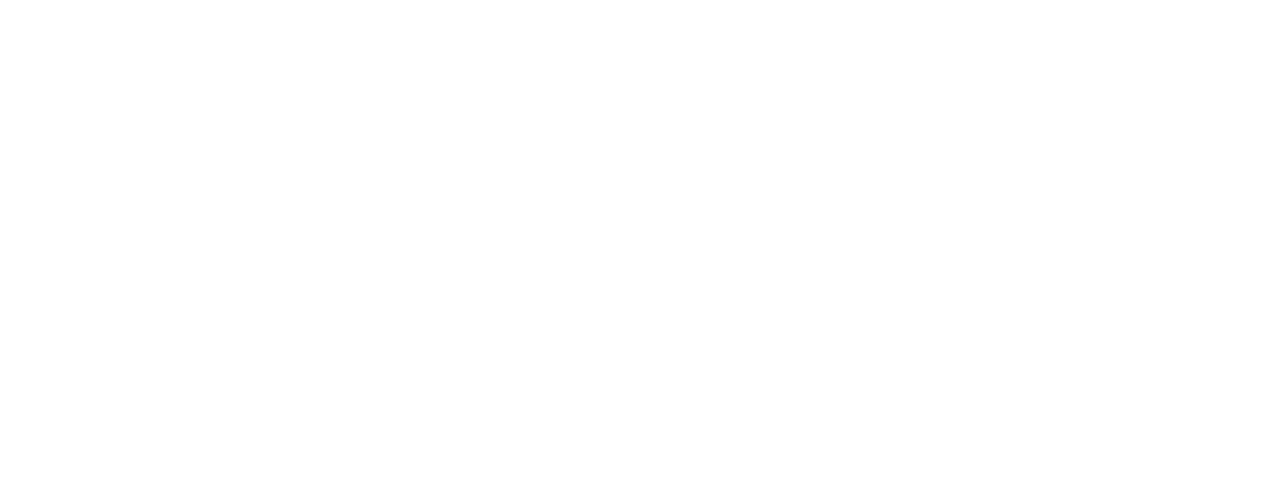
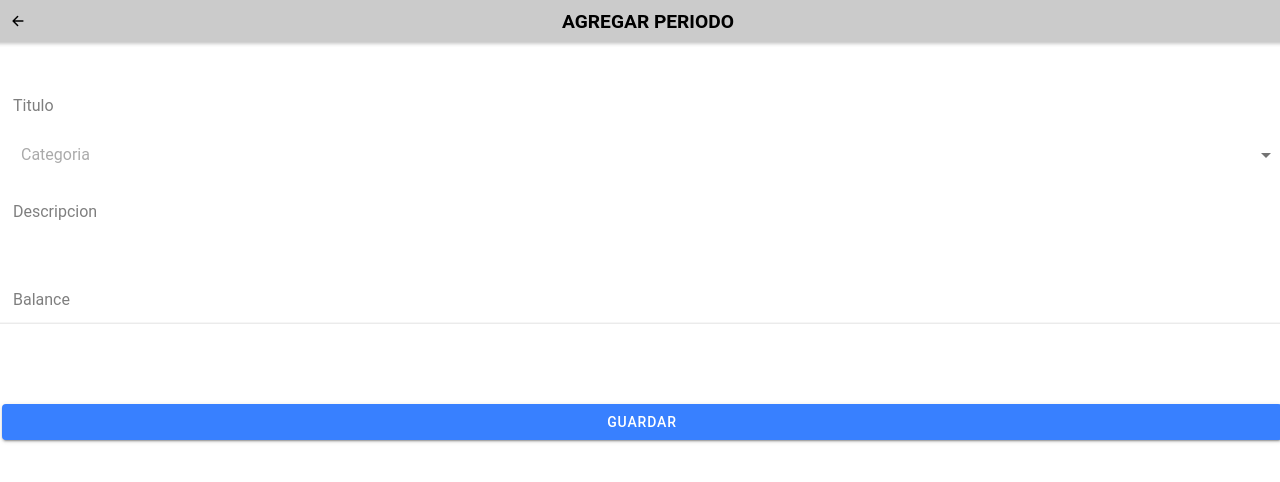
Before and after one commit to kmacho16/my-month-ionic, a React (Create React App) app: page /detail/1/add in a window 1280 px wide. Shown: the top 482 px of the page. Built offline with nearby package versions, Linux system fonts and the light colour scheme.

Commit message:
feat: add detail

```diff
--- a/src/App.tsx
+++ b/src/App.tsx
@@ -25,6 +25,7 @@ import Add from './pages/add/Add';
 import Detail from './pages/detail/Detail';
 import { Provider } from 'react-redux'
 import { store } from './store'
+import AddDetail from './pages/detail/addDetail/addDetail';
 
 setupIonicReact();
 
@@ -39,6 +40,9 @@ const App: React.FC = () => (
           <Route exact path="/add">
             <Add />
           </Route>
+          <Route exact path="/detail/:id/add">
+            <AddDetail />
+          </Route>
           <Route exact path="/detail/:id">
             <Detail />
           </Route>
--- a/src/pages/add/Add.tsx
+++ b/src/pages/add/Add.tsx
@@ -4,65 +4,27 @@ import { FC, useState } from "react";
 import styles from './Add.module.css';
 import { useHistory } from 'react-router';
 import Title from "../../components/Title/Title";
+import { getMonth, months } from "../../utils/months";
+import { useDispatch } from "react-redux";
+import { callPostResume } from "../../state/resumes.slice";
+import { formatterPeso } from "../../utils/formatter";
 
 const Add: FC<any> = () => {
+    const dispatch = useDispatch();
     const [present] = useIonPicker();
     const history = useHistory();
 
-    const [month, setMonth] = useState('01');
-    const [initialBalance, setInitialBalance] = useState<string>();
+    const [month, setMonth] = useState<string>('01');
+    const [initialBalance, setInitialBalance] = useState<number>(0);
+    const addRecord = () =>{
+        const data:{month:string, balance: string} = {
+            month,
+            balance: String(initialBalance)!
+        }
+        console.log("ooo", data);
+        dispatch(callPostResume(data));
 
-    const months = [
-        {
-            text: 'Enero',
-            value: '01',
-        },
-        {
-            text: 'Febrero',
-            value: '02',
-        },
-        {
-            text: 'Marzo',
-            value: '03',
-        },
-        {
-            text: 'Abril',
-            value: '04',
-        },
-        {
-            text: 'Mayo',
-            value: '05',
-        },
-        {
-            text: 'Junio',
-            value: '06',
-        },
-        {
-            text: 'Julio',
-            value: '07',
-        },
-        {
-            text: 'Agosto',
-            value: '08',
-        },
-        {
-            text: 'Septiembre',
-            value: '09',
-        },
-        {
-            text: 'Octubre',
-            value: '10',
-        },
-        {
-            text: 'Noviembre',
-            value: '11',
-        },
-        {
-            text: 'Diciembre',
-            value: '12',
-        },
-    ];
-
+    }
     const openPicker = async () => {
         present({
             columns: [
@@ -93,7 +55,7 @@ const Add: FC<any> = () => {
                 <br />
                 <IonRow>
                     <IonCol size="10" class={styles.select}>
-                        <IonLabel class={styles.labelMonth}>{months.find(i => i.value == month)?.text}</IonLabel>
+                        <IonLabel class={styles.labelMonth}>{getMonth(month)}</IonLabel>
                     </IonCol>
                     <IonCol size="2">
                         <IonButton onClick={openPicker}>
@@ -103,11 +65,11 @@ const Add: FC<any> = () => {
                 </IonRow>
                 <IonRow>
                     <IonCol>
-                        <IonInput value={initialBalance} placeholder="Balance" onIonChange={(e) => setInitialBalance("")} clearInput></IonInput>
+                        <IonInput value={formatterPeso.format(initialBalance!)} placeholder="Balance" onIonChange={(e) => setInitialBalance(e.target.value as number)} clearInput></IonInput>
                     </IonCol>
                 </IonRow>
                 <IonFooter>
-                    <IonButton className={styles.saveBtn} >
+                    <IonButton onClick={addRecord} className={styles.saveBtn} >
                         Guardar
                     </IonButton>
                 </IonFooter>
--- a/src/pages/detail/Detail.tsx
+++ b/src/pages/detail/Detail.tsx
@@ -2,18 +2,24 @@ import { IonContent, IonFab, IonFabButton, IonFabList, IonHeader, IonIcon, IonPa
 import { add, arrowDownSharp, arrowRedo, share, trendingDown, trendingUp } from "ionicons/icons";
 import React, { FC, useEffect, useState } from "react";
 import { useDispatch, useSelector } from "react-redux";
-import { useParams } from "react-router";
+import { useHistory, useParams } from "react-router";
 import ListDetail from "../../components/ListDetail/ListDetail";
 import Title from "../../components/Title/Title";
 import DetailItem from "../../interface/detailItem.interface";
 import { callDetails } from "../../state/details.slice";
 import { RootState } from "../../store";
 import styles from './Detail.module.css'
+
 const Detail: FC<any> = () => {
+    const history = useHistory();
     let { id } = useParams<{ id: string }>();
     const dispatch = useDispatch();
     const [details, setDetails] = useState<DetailItem[]>([]);
     const detailState = useSelector((state: RootState) => state.details);
+
+    const redirectAdd = () => {
+        history.push(`${id}/add`);
+      }
 
     useEffect(() => {
         dispatch(callDetails(id));
@@ -46,6 +52,7 @@ const Detail: FC<any> = () => {
                         </IonFabButton>
                         <IonFabList side="top">
                             <IonFabButton color='success' onClick={() => {
+                                redirectAdd()
                             }}>
                                 <IonIcon icon={trendingDown} />
                             </IonFabButton>
--- /dev/null
+++ b/src/pages/detail/addDetail/addDetail.module.css
@@ -0,0 +1,33 @@
+.title {
+    text-align: center;
+    background-color: #cbcbcb;
+    padding: 0.6rem;
+}
+.title span{
+    text-transform: uppercase;
+    font-weight: bold;
+    font-size: 1.2rem;
+}
+.title .back{
+    float: left;
+    height: 22px;
+    cursor: pointer;
+}
+.select {
+    text-align: center;
+    margin: auto;
+}
+
+.labelMonth{
+    text-transform: uppercase;
+    font-weight: bold;
+}
+
+.saveBtn{
+    width: 100%;
+    margin-top: 5rem;
+}
+
+.colorRed .select-alert .sc-ion-alert-md {
+    color: darkred !important;
+}
--- /dev/null
+++ b/src/pages/detail/addDetail/addDetail.tsx
@@ -0,0 +1,86 @@
+import { IonButton, IonCol, IonContent, IonFooter, IonInput, IonItem, IonLabel, IonList, IonPage, IonRow, IonSelect, IonSelectOption, IonTextarea } from "@ionic/react";
+import React, { FC, useEffect, useState } from "react";
+import { useHistory } from "react-router";
+import Title from "../../../components/Title/Title";
+import { formatterPeso } from "../../../utils/formatter";
+import styles from './addDetail.module.css';
+
+const AddDetail: FC<any> = () => {
+    const [balance, setBalance] = useState<string>("");
+    const [category, setCategory] = useState<string>("");
+    const [description, setDescription] = useState<string>();
+    const [title, setTitle] = useState<string>();
+
+    const categories = [
+        {
+            value: "ocio",
+            text: "Ocio"
+        },
+        {
+            value: "obligaciones",
+            text: "Obligaciones"
+        },
+        {
+            value: "hogar",
+            text: "Hogar"
+        },
+        {
+            value: "mercado",
+            text: "Mercado"
+        },
+        {
+            value: "otros",
+            text: "Otros"
+        },
+    ];
+
+    const saveDetail = () => {
+        const data = {
+            balance,
+            category,
+            description,
+            title
+        }
+        console.log("data", data);
+    }
+
+    useEffect(()=>{
+        console.log("balance", balance);
+    },[balance])
+
+    return (
+        <>
+            <IonPage>
+                <IonContent>
+                    <Title title="agregar periodo" back={true} />
+                    <br />
+                    <IonRow>
+                        <IonCol size="12">
+                            <IonInput placeholder="Titulo" type="text" value={title} onIonChange={(e: any) => { setTitle(e.detail.value) }} />
+                        </IonCol>
+                        <IonCol size="12">
+                            <IonSelect value={category} onIonChange={(e) => { setCategory(e.detail.value) }} placeholder="Categoria">
+                                {categories.map(cat => (
+                                    <IonSelectOption value={cat.value}>{cat.text}</IonSelectOption>
+                                ))}
+                            </IonSelect>
+                        </IonCol>
+                        <IonCol size="12">
+                            <IonTextarea rows={3} cols={20} placeholder="Descripcion" value={description} onIonChange={e => setDescription(e.detail.value!)}></IonTextarea>
+                        </IonCol>
+                        <IonCol size="12">
+                            <IonInput value={balance!} placeholder="Balance" onIonChange={(e) => setBalance(e.target.value as string)} clearInput></IonInput>
+                        </IonCol>
+                    </IonRow>
+                    <IonFooter>
+                        <IonButton onClick={saveDetail} className={styles.saveBtn} >
+                            Guardar
+                        </IonButton>
+                    </IonFooter>
+                </IonContent>
+            </IonPage>
+        </>
+    );
+}
+
+export default AddDetail;
--- a/src/services/resumes.service.ts
+++ b/src/services/resumes.service.ts
@@ -1,4 +1,13 @@
-export const getAll = async():Promise<{}>  =>{
-    const data =  await fetch(`https://bqmagrjds2.execute-api.us-west-2.amazonaws.com/resumes`);
+export const getAll = async (): Promise<{}> => {
+    const data = await fetch(`https://bqmagrjds2.execute-api.us-west-2.amazonaws.com/resumes`);
     return data.json();
 };
+
+export const post = async (d: { month: string, balance: string }): Promise<{}> => {
+    const data = await fetch(`https://bqmagrjds2.execute-api.us-west-2.amazonaws.com/resumes`,
+        {
+            method: 'PUT',
+            body: JSON.stringify(d)
+        });
+    return data.json();
+};
--- a/src/state/resumes.slice.ts
+++ b/src/state/resumes.slice.ts
@@ -26,8 +26,9 @@ export const resumesSlice = createSlice({
             state.resumes = action.payload.resumes;
             state.status = action.payload.status;
         },
+        callPostResume: (state, action: PayloadAction<{month: string, balance: string}>) => {}
     }
 })
 
-export const {callGetAll, setResumes} = resumesSlice.actions;
+export const {callGetAll, setResumes,callPostResume} = resumesSlice.actions;
 export default resumesSlice.reducer;
--- /dev/null
+++ b/src/utils/formatter.ts
@@ -0,0 +1,5 @@
+export const formatterPeso = new Intl.NumberFormat('es-CO', {
+    style: 'currency',
+    currency: 'COP',
+    minimumFractionDigits: 0
+})
--- /dev/null
+++ b/src/utils/months.ts
@@ -0,0 +1,53 @@
+export const months = [
+    {
+        text: 'Enero',
+        value: '01',
+    },
+    {
+        text: 'Febrero',
+        value: '02',
+    },
+    {
+        text: 'Marzo',
+        value: '03',
+    },
+    {
+        text: 'Abril',
+        value: '04',
+    },
+    {
+        text: 'Mayo',
+        value: '05',
+    },
+    {
+        text: 'Junio',
+        value: '06',
+    },
+    {
+        text: 'Julio',
+        value: '07',
+    },
+    {
+        text: 'Agosto',
+        value: '08',
+    },
+    {
+        text: 'Septiembre',
+        value: '09',
+    },
+    {
+        text: 'Octubre',
+        value: '10',
+    },
+    {
+        text: 'Noviembre',
+        value: '11',
+    },
+    {
+        text: 'Diciembre',
+        value: '12',
+    },
+];
+export const getMonth = (id: string) => {
+    return months.find(i=>i.value==id)?.text
+}
```
Also changed, not shown: src/components/ResumeComponent/ResumeComponent.tsx (+3 -7 lines), src/sagas/resumes.sagas.ts (+16 -2 lines), src/theme/variables.css (+26 -22 lines).
